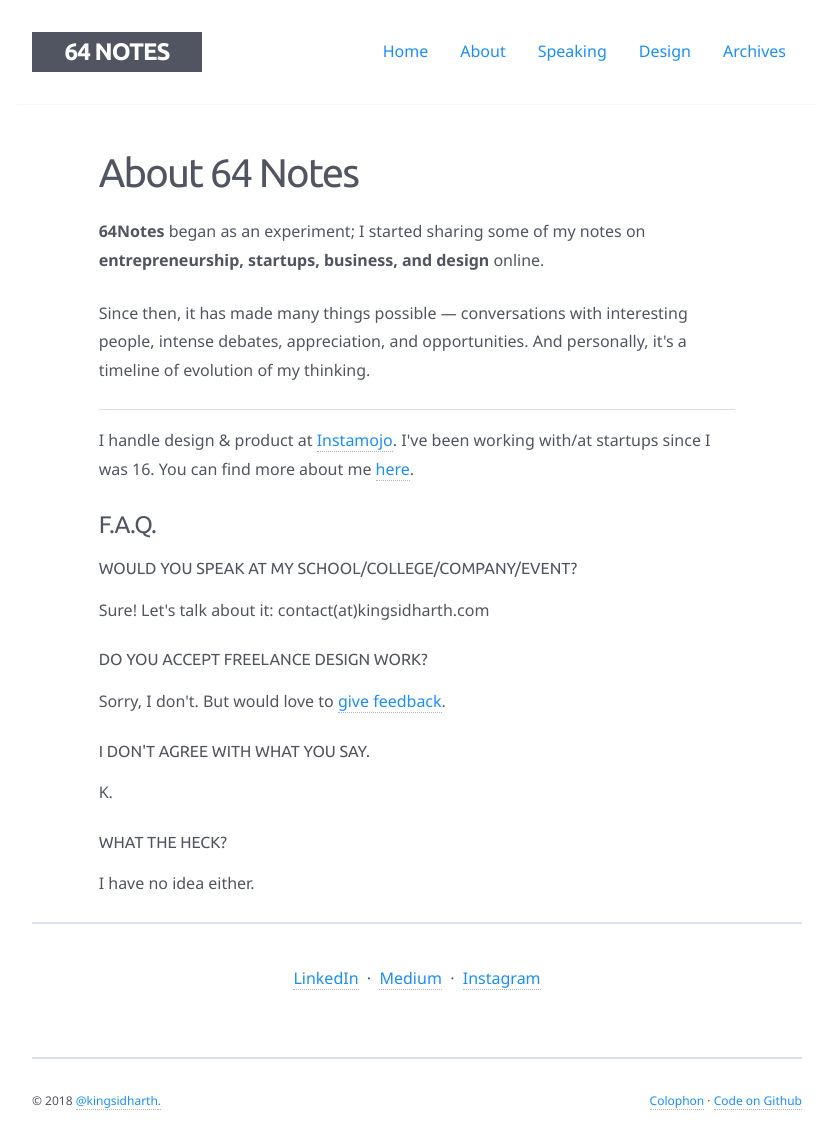
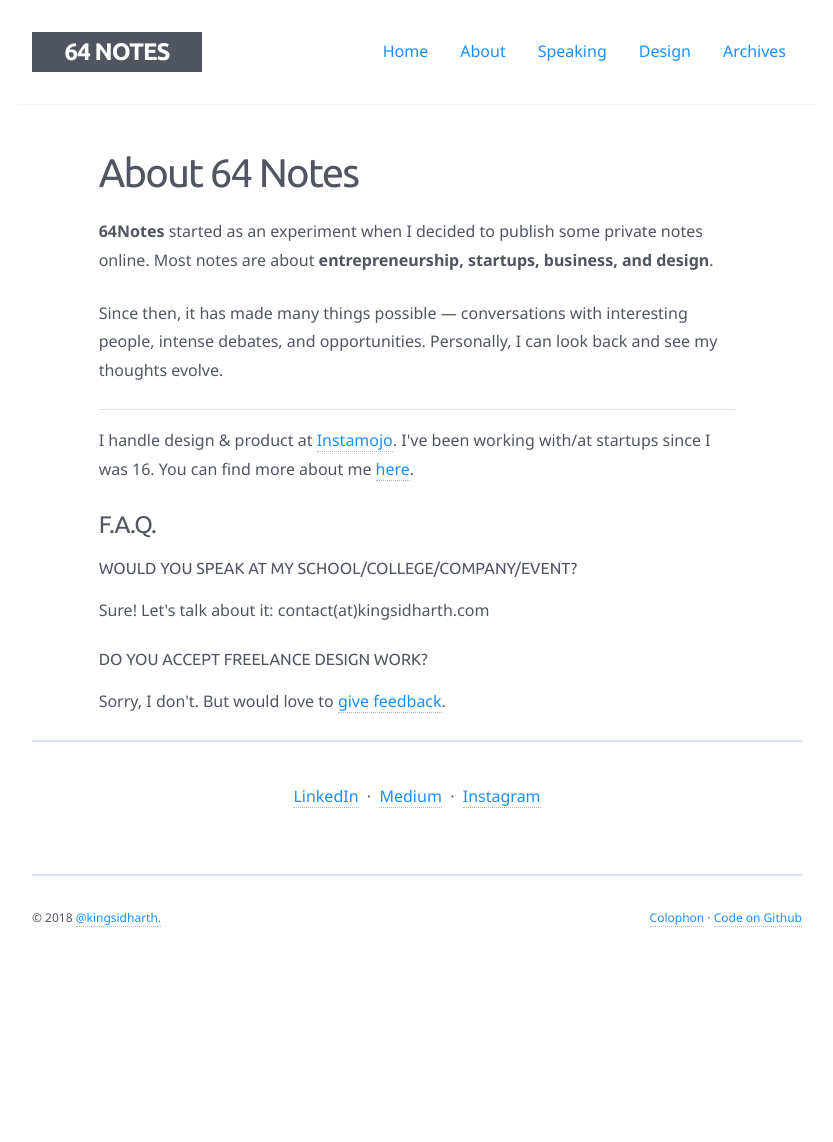
Before and after one commit to 64Notes/64notes.com, a Jekyll site: the page built from about.html, in a window 1280 px wide. Shown: the whole page, without its empty margins (223-1056 px from the left). Built offline with Jekyll 4.4.1, drawn with Linux system fonts in a browser that asks for light colours; comment, search, counter and statistics services are not loaded; after the commit the page ends 960 px from its top, so only the background shows below that.

Commit message:
Update about page content

```diff
--- a/about.html
+++ b/about.html
@@ -6,14 +6,14 @@ slug: about
 ---
 
 <p>
-  <strong>64Notes</strong> began as an experiment;
-  I started sharing some of my notes on <strong>entrepreneurship, startups, business, and design</strong> online.
+  <strong>64Notes</strong> started as an experiment when I decided to publish some private notes online.
+  Most notes are about <strong>entrepreneurship, startups, business, and design</strong>.
 </p>
 
 <p>
   Since then, it has made many things possible —
-  conversations with interesting people, intense debates, appreciation, and opportunities.
-  And personally, it's a timeline of evolution of my thinking.
+  conversations with interesting people, intense debates, and opportunities.
+  Personally, I can look back and see my thoughts evolve.
 </p>
 
 <hr class="divider-1-light-grey" style="margin-bottom: 1rem;"/>
@@ -30,9 +30,3 @@ slug: about
 
 <h4 class="normal">Do you accept freelance design work?</h4>
 <p>Sorry, I don't. But would love to <a href="http://twitter.com/kingsidharth">give feedback</a>.</p>
-
-<h4 class="normal">I don't agree with what you say.</h4>
-<p>K.</p>
-
-<h4 class="normal">What the heck?</h4>
-<p>I have no idea either.</p>
```
